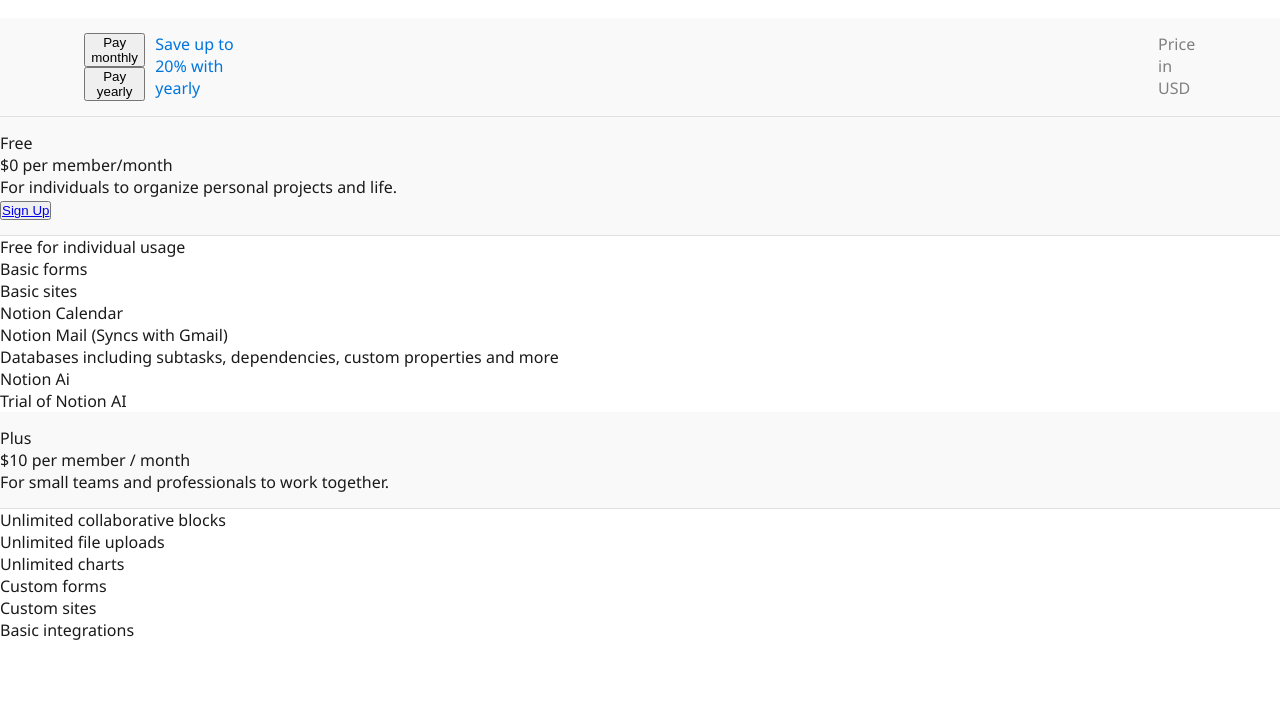
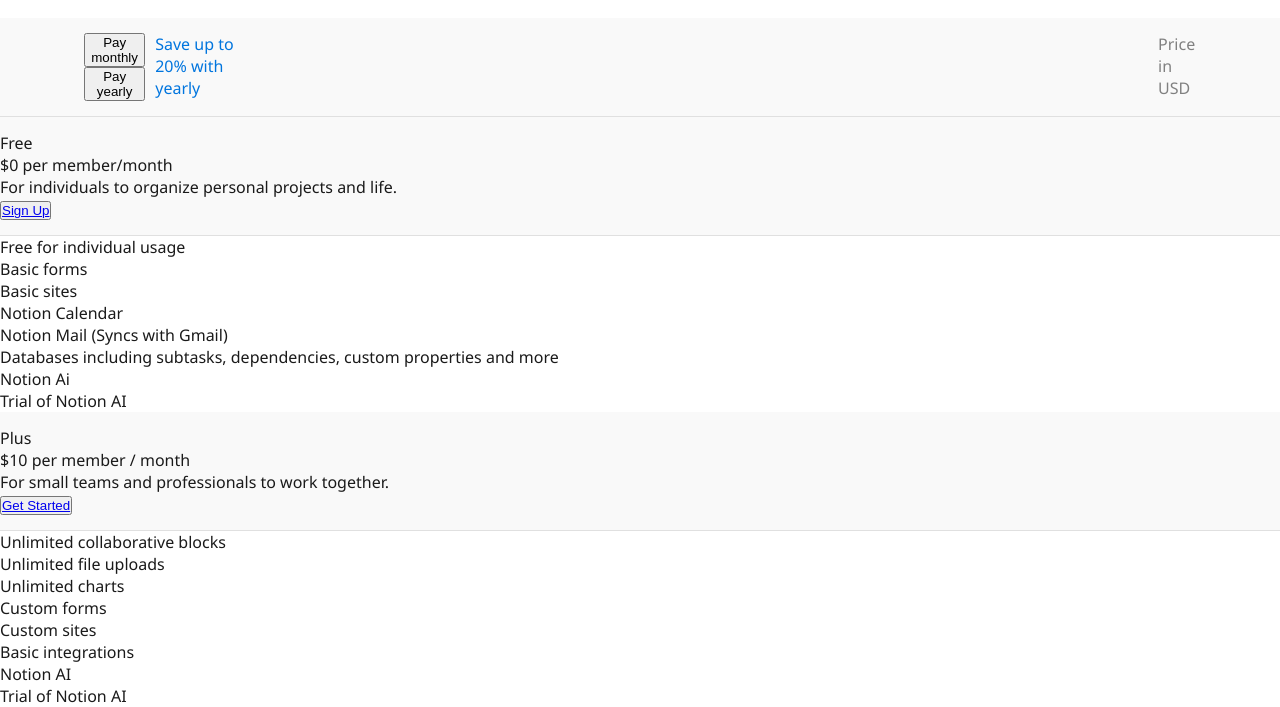
Before and after one commit to UPENDRA-RUN/NOTION, a plain HTML site: page index.html in a window 1280 px wide. Shown: the part 419-1126 px from the top of the page. Before the commit the page ends 1060 px from the top, so only its background shows below. Drawn offline with Linux system fonts and the light colour scheme.

Commit message:
Auto-sync: file changes

```diff
--- a/index.html
+++ b/index.html
@@ -110,6 +110,7 @@
         <div>
           <p>For small teams and professionals to work together.</p>
         </div>
+        <button><a href="#">Get Started</a></button>
       </header>
 
       <div>
@@ -123,6 +124,9 @@
             <li>Basic integrations</li>
           </ul>
         </div>
+        <div><span>Notion AI</span>
+        <ul><li>Trial of Notion AI</li></ul>
+        </div>
       </div>
     </section>
   </div>
```
